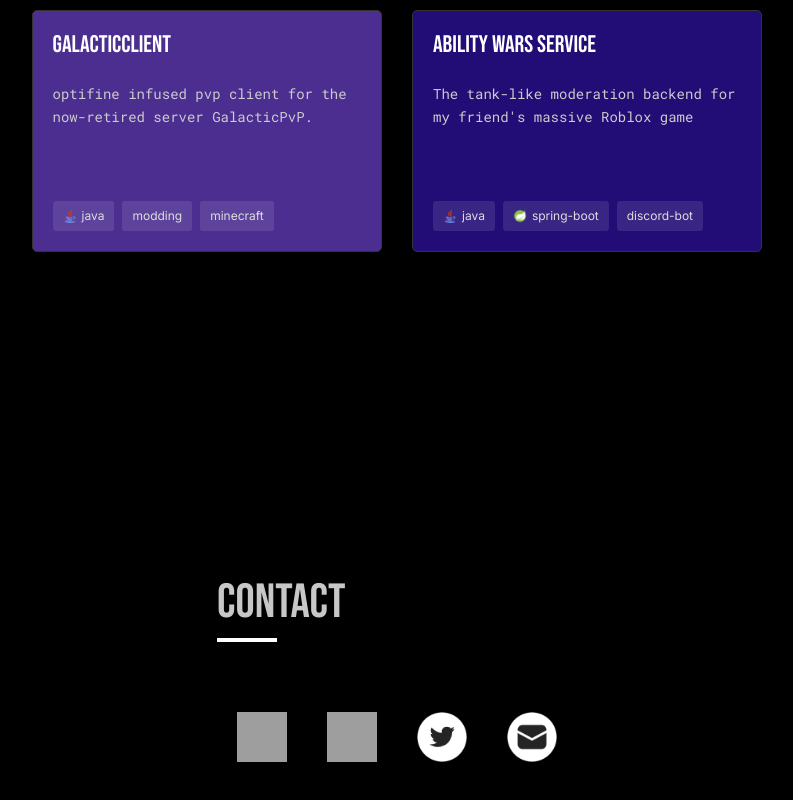
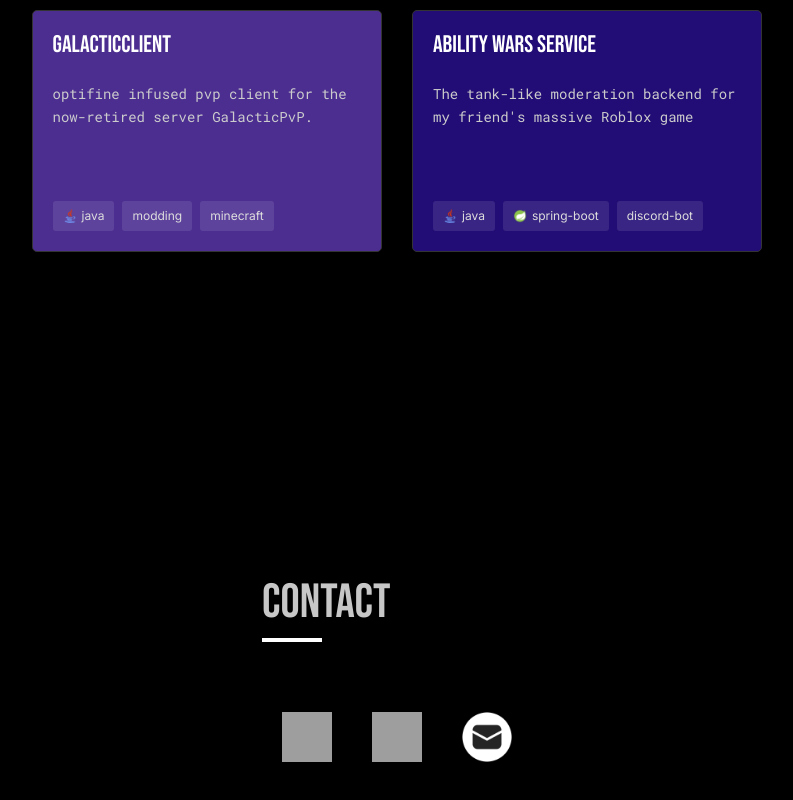
Before and after one commit to 7UKECREAT0R/7UKECREAT0R.github.io, a plain HTML site: page index.html in a window 1280 px wide. Shown: the part 1512-2312 px from the top of the page, without its empty margins (243-1036 px from the left). Drawn offline with Linux system fonts and the light colour scheme; grey boxes are pictures that could not be loaded.

Commit message:
remove twitter

```diff
--- a/index.html
+++ b/index.html
@@ -69,9 +69,6 @@
                 </a>
                 <a href="https://discord.com/invite/tJsEcseENM" target="_blank" class="social-link">
                     <img src="https://7ukecreat0r.github.io/assets/social-discord.png" class="social-icon" alt="Discord" />
-                </a>
-                <a href="https://twitter.com/lukecreator" target="_blank" class="social-link">
-                    <img src="https://7ukecreat0r.github.io/assets/social-twitter.png" class="social-icon" alt="Twitter" />
                 </a>
                 <a href="mailto:luke@criswell.net" class="social-link">
                     <img src="https://7ukecreat0r.github.io/assets/social-email.png" class="social-icon" alt="Email" />
```
